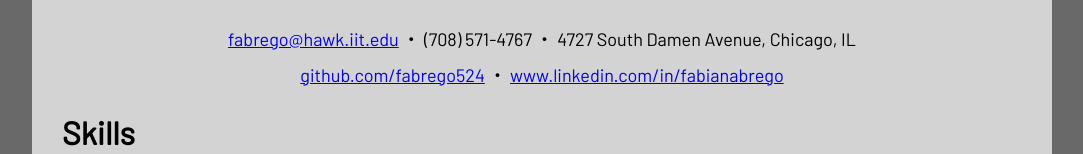
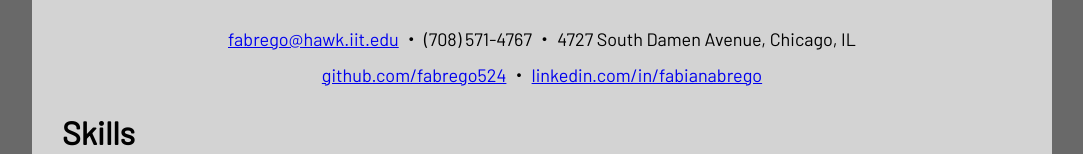
Before and after one commit to fabrego524/PersonalWebsite, a plain HTML site: page Resume/index.html in a window 1280 px wide. Shown: the part 158-312 px from the top of the page, without its empty margins (98-1181 px from the left). Drawn offline with Linux system fonts and the light colour scheme.

Commit message:
Slight text change

```diff
--- a/Resume/index.html
+++ b/Resume/index.html
@@ -34,7 +34,7 @@
 	<ul class="websites">
 		<li><a href="https://github.com/fabrego524">github.com/fabrego524</a></li>
 		<li>・</li>
-		<li><a href="https://www.linkedin.com/in/fabianabrego/">www.linkedin.com/in/fabianabrego</a></li>
+		<li><a href="https://www.linkedin.com/in/fabianabrego/">linkedin.com/in/fabianabrego</a></li>
 </header>
 
 <section id="Skills">
```
